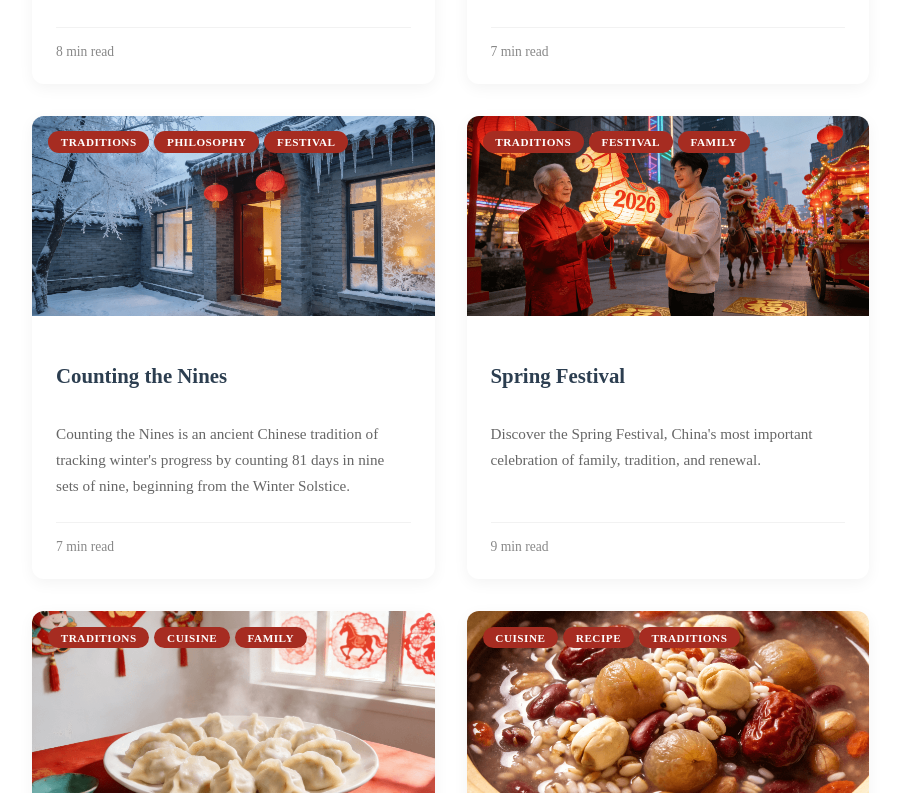
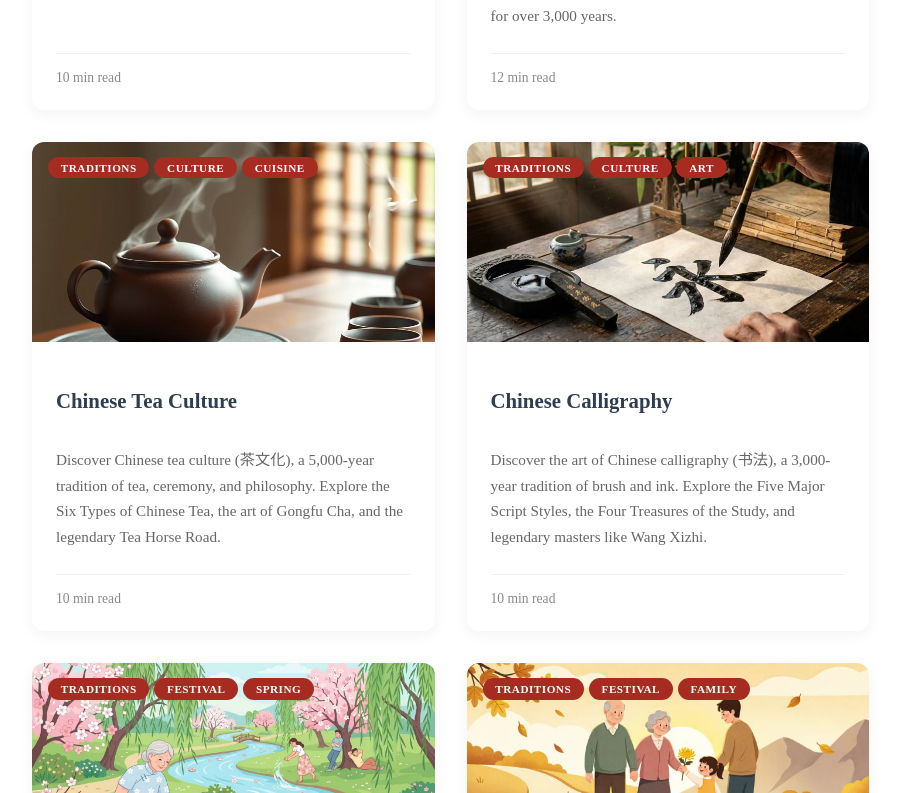
Before and after one commit to WeitaoYan/ChineseCulture, a Nuxt app: page /articles in a window 1280 px wide. Shown: the part 707-1500 px from the top of the page, without its empty margins (339-1239 px from the left). Built offline with nearby package versions, Linux system fonts and the light colour scheme.

Commit message:
fix: sort articles by newest first (reverse ID order)

```diff
--- a/app/pages/articles/index.vue
+++ b/app/pages/articles/index.vue
@@ -383,12 +383,13 @@ const articles = [
   },
 ];
 
-// 过滤文章 + 分页逻辑
+// 过滤文章 + 分页逻辑 (按 id 倒序，最新在前)
 const filteredByTag = computed(() => {
-  if (currentTag.value === "all") {
-    return articles;
-  }
-  return articles.filter((article) => article.tags.includes(currentTag.value));
+  const filtered =
+    currentTag.value === "all"
+      ? articles
+      : articles.filter((article) => article.tags.includes(currentTag.value));
+  return filtered.slice().reverse();
 });
 
 const totalPages = computed(() =>
```
